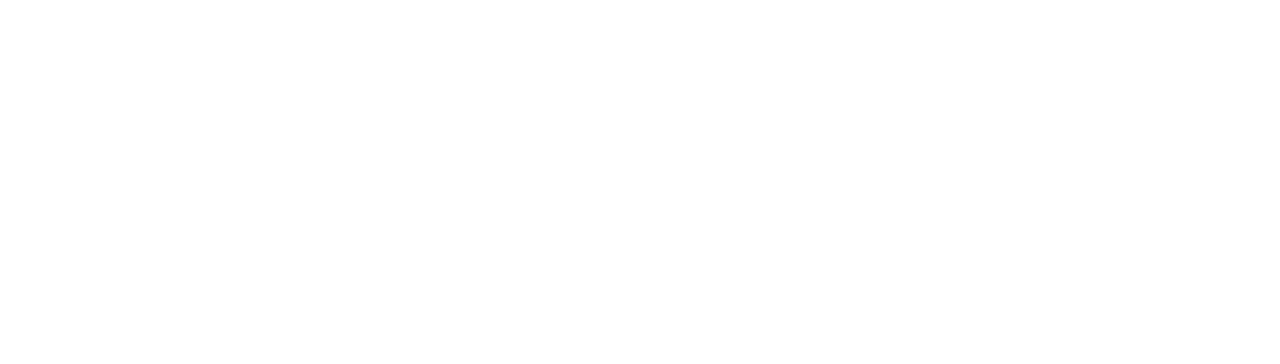
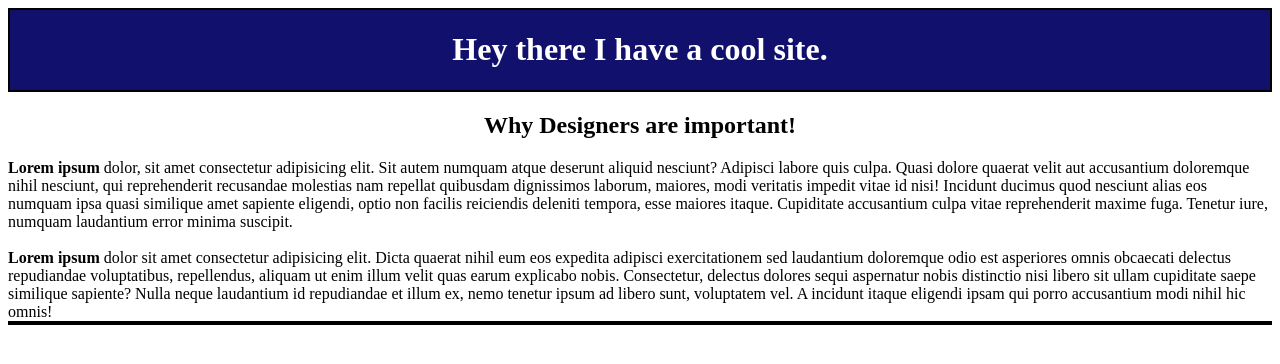
Before and after one commit to TannorWallace/after-lunch-challenge, a plain HTML site: page index.html in a window 1280 px wide. Drawn offline with Linux system fonts and the light colour scheme.

Commit message:
making changes

```diff
--- a/index.html
+++ b/index.html
@@ -10,7 +10,36 @@
 </head>
 
 <body>
+  <main>
+    <header>
+      <div class="head">
+        <h1 class="title">Hey there I have a cool site.
+      </div>
+      </h1>
+
+    </header>
+    <section>
+      <h1 class="title2">Why Designers are important!</h1>
+    </section>
+    <div class="para1"><b>Lorem ipsum </b> dolor, sit amet consectetur adipisicing elit. Sit autem numquam atque
+      deserunt
+      aliquid nesciunt? Adipisci labore quis culpa. Quasi dolore quaerat velit aut accusantium doloremque nihil
+      nesciunt, qui reprehenderit recusandae molestias nam repellat quibusdam dignissimos laborum, maiores, modi
+      veritatis impedit vitae id nisi! Incidunt ducimus quod nesciunt alias eos numquam ipsa quasi similique amet
+      sapiente eligendi, optio non facilis reiciendis deleniti tempora, esse maiores itaque. Cupiditate accusantium
+      culpa vitae reprehenderit maxime fuga. Tenetur iure, numquam laudantium error minima suscipit.</div><br>
+    <div class="para2"><b>Lorem ipsum </b>dolor sit amet consectetur adipisicing elit. Dicta quaerat nihil eum eos
+      expedita
+      adipisci exercitationem sed laudantium doloremque odio est asperiores omnis obcaecati delectus repudiandae
+      voluptatibus, repellendus, aliquam ut enim illum velit quas earum explicabo nobis. Consectetur, delectus dolores
+      sequi aspernatur nobis distinctio nisi libero sit ullam cupiditate saepe similique sapiente? Nulla neque
+      laudantium id repudiandae et illum ex, nemo tenetur ipsum ad libero sunt, voluptatem vel. A incidunt itaque
+      eligendi ipsam qui porro accusantium modi nihil hic omnis!</div>
+    <div class="aside1"></div>
+    </header>
+  </main>
 
 </body>
+<footer class="foot"></footer>
 
 </html>
--- a/style.css
+++ b/style.css
@@ -0,0 +1,15 @@
+header{
+  text-align: center;
+  color:white;
+  background: rgb(17, 17, 109);
+  border: solid black 2px;
+}
+
+.title2{
+  text-align: center;
+}
+
+.foot{
+  background: blue;
+  border: solid black 2px;
+}
```
